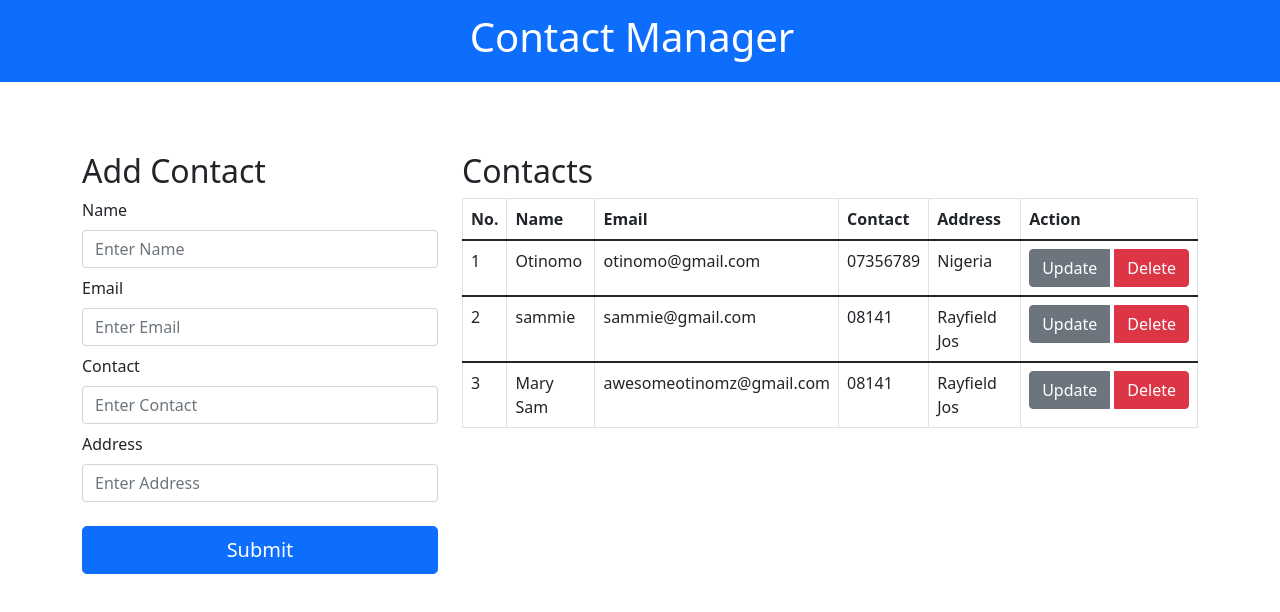
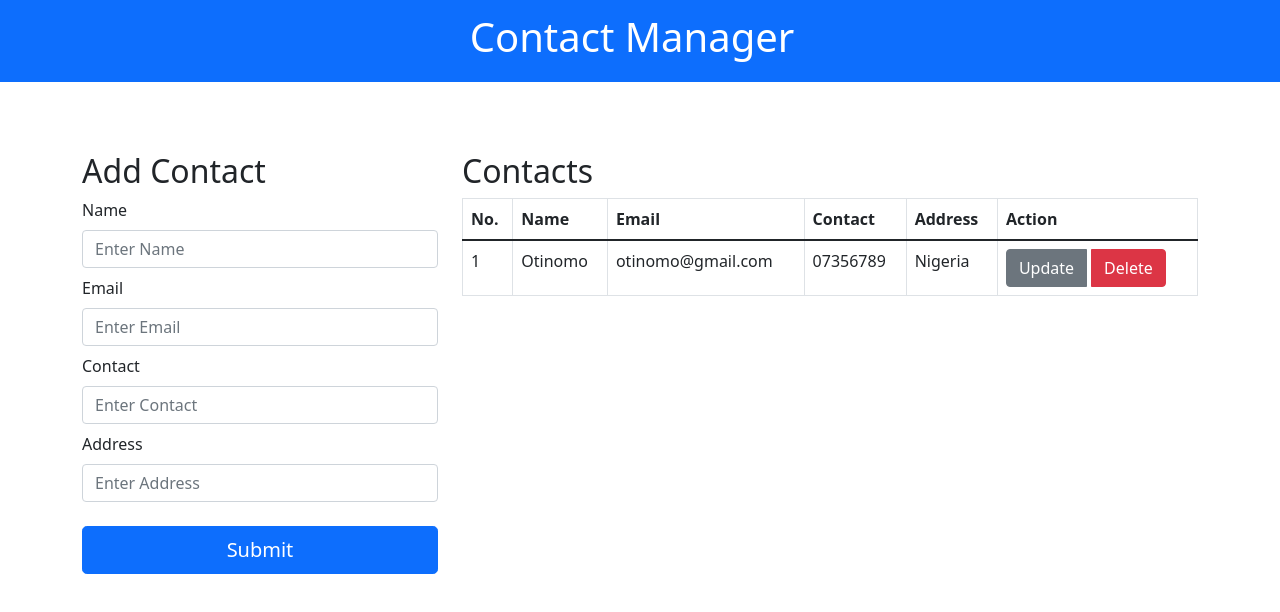
Before and after one commit to otinomz/REACT-crud-with-JSON, a React (Create React App) app: page / in a window 1280 px wide. Shown: the top 612 px of the page. Built offline with nearby package versions, Linux system fonts and the light colour scheme; data requests are answered from the project's data file.

Commit message:
make it better

```diff
--- a/db.json
+++ b/db.json
@@ -6,20 +6,6 @@
       "email": "otinomo@gmail.com",
       "contact": "07356789",
       "id": 1
-    },
-    {
-      "name": "sammie",
-      "email": "sammie@gmail.com",
-      "contact": "08141",
-      "address": "Rayfield Jos ",
-      "id": 2
-    },
-    {
-      "name": "Mary Sam",
-      "email": "awesomeotinomz@gmail.com",
-      "contact": "08141",
-      "address": "Rayfield Jos ",
-      "id": 3
     }
   ]
 }
--- a/package.json
+++ b/package.json
@@ -1,7 +1,7 @@
 {
   "name": "newapp",
   "version": "0.1.0",
-   "engines": {
+  "engines": {
     "node": "16.13.1"
   },
   "private": true,
@@ -11,6 +11,7 @@
     "@testing-library/user-event": "^13.5.0",
     "axios": "^0.24.0",
     "bootstrap": "^5.1.3",
+    "cors": "^2.8.5",
     "json-server": "^0.17.0",
     "react": "^17.0.2",
     "react-bootstrap": "^2.1.0",
--- a/server.js
+++ b/server.js
@@ -1,6 +1,7 @@
 const jsonServer = require("json-server")
 const server = jsonServer.create()
 const router = jsonServer.router("./db.json")
+const cors = require("cors")
 const middlewares = jsonServer.defaults({
     static: "./build"
 })
@@ -14,6 +15,7 @@ server.use(
 )
 
 server.use(router)
+server.use(cors())
 server.listen(port, () => {
     console.log(`server is running on ${port}`);
 })
--- a/src/App.js
+++ b/src/App.js
@@ -14,7 +14,6 @@ import { toast , ToastContainer} from "react-toastify"
 import "react-toastify/dist/ReactToastify.css"
 import './App.css';
 
-const api = "http://localhost:5000/users"
 
 const initialState = {
   name: "",
@@ -36,7 +35,10 @@ function App() {
   }, [])
 
   const loadUsers = async () => {
-    const response = await axios.get(api)
+    const devEnv = process.env.NODE_ENV !== "production"
+    const {REACT_APP_DEV_URL, REACT_APP_PROD_URL} = process.env
+    const response = await axios.get(`${devEnv ? REACT_APP_DEV_URL : REACT_APP_PROD_URL}`)
+    // const response = await axios.get(api)
     console.log(response)
     setData(response.data)
   }
@@ -62,7 +64,9 @@ function App() {
       toast.error("Please fill all input field")
     } else {
       if (!editMode) {
-        axios.post(api, state)
+        const devEnv = process.env.NODE_ENV !== "production"
+        const {REACT_APP_DEV_URL, REACT_APP_PROD_URL} = process.env
+        axios.post(`${devEnv ? REACT_APP_DEV_URL : REACT_APP_PROD_URL}`, state)
         toast.success("Added successfully")
         setState(initialState)
         setTimeout(() => {
@@ -70,7 +74,9 @@ function App() {
         }, 500)
 
       } else {
-        axios.put(`${api}/${userId}`, state)
+        const devEnv = process.env.NODE_ENV !== "production"
+        const {REACT_APP_DEV_URL, REACT_APP_PROD_URL} = process.env
+        axios.put(`${devEnv ? REACT_APP_DEV_URL : REACT_APP_PROD_URL}/${userId}`, state)
         toast.success("updated successfully")
         setState(initialState)
         setTimeout(() => {
@@ -86,7 +92,9 @@ function App() {
   // handling Delete
   const handleDelete = async (id) => {
     if (window.confirm("Are you sure you want to delete this user?")) {
-      axios.delete(`${api}/${id}`);
+      const devEnv = process.env.NODE_ENV !== "production"
+    const {REACT_APP_DEV_URL, REACT_APP_PROD_URL} = process.env
+      axios.delete(`${devEnv ? REACT_APP_DEV_URL:REACT_APP_PROD_URL}/${id}`);
       toast.success("User deleted")
       setTimeout(() => {
         loadUsers()
```
Also changed, not shown: 2 other files (tests, documents, lock files or other folders).
